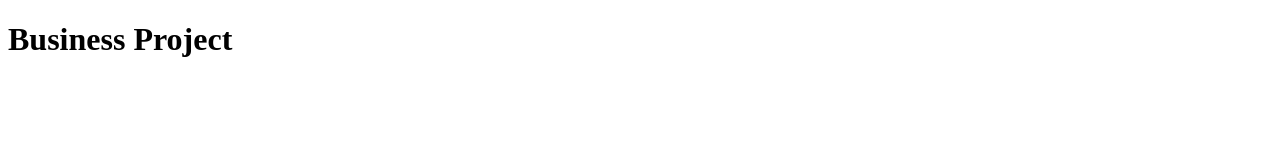
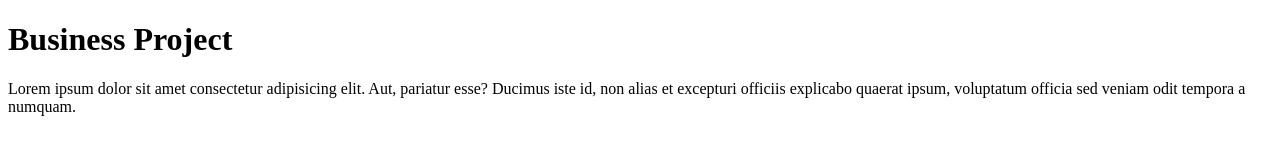
Before and after one commit to ayanmohammadshobuj/Business_project, a plain HTML site: page index.html in a window 1280 px wide. Drawn offline with Linux system fonts and the light colour scheme.

Commit message:
p Tag update

```diff
--- a/index.html
+++ b/index.html
@@ -7,5 +7,6 @@
 </head>
 <body>
     <h1>Business Project</h1>
+    <p>Lorem ipsum dolor sit amet consectetur adipisicing elit. Aut, pariatur esse? Ducimus iste id, non alias et excepturi officiis explicabo quaerat ipsum, voluptatum officia sed veniam odit tempora a numquam.</p>
 </body>
 </html>
```
